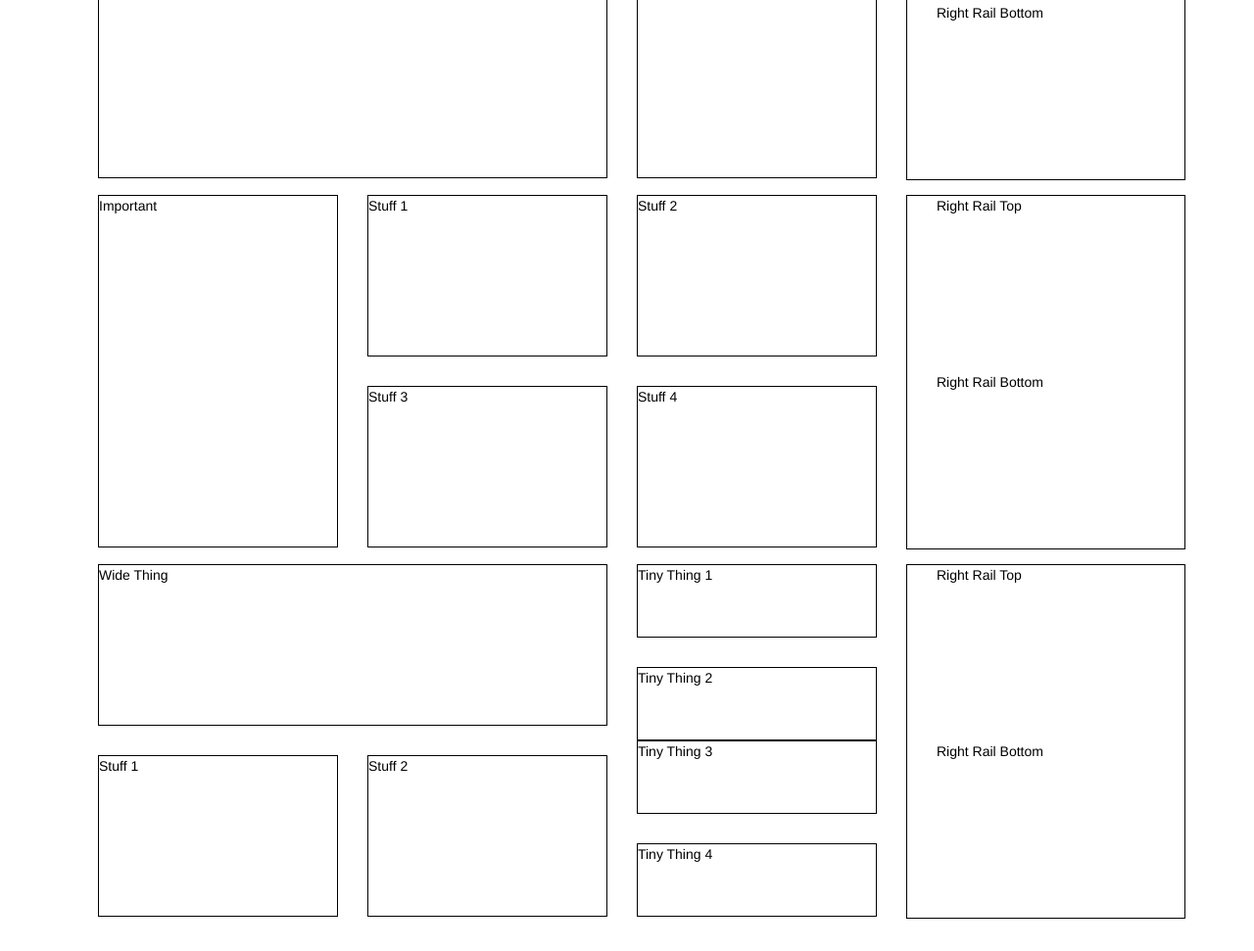
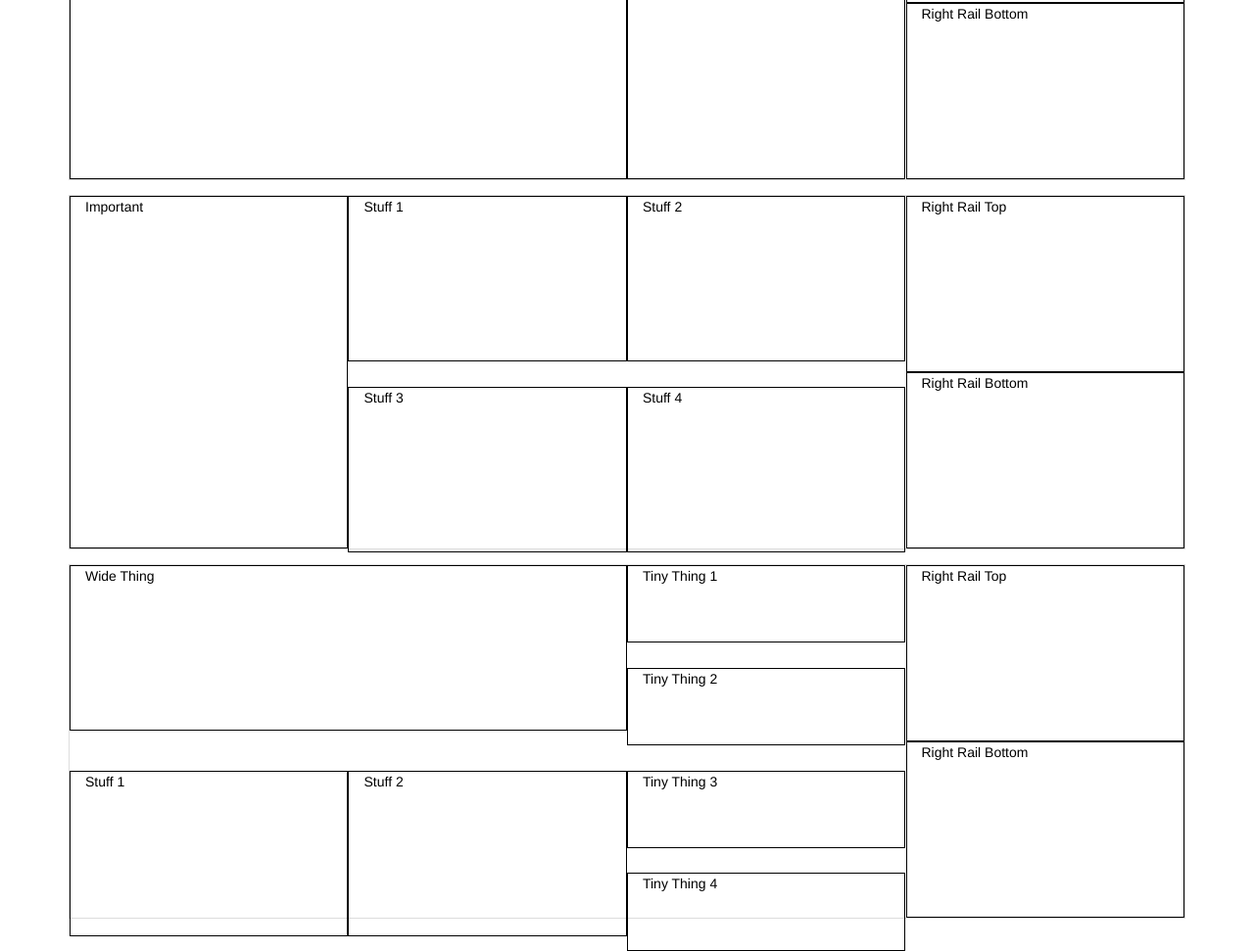
Before and after one commit to 4kategreen/box-fun, a website: page index.html in a window 1280 px wide. Shown: the part 193-1164 px from the top of the page at 98% size. Drawn offline with nearby package versions, Linux system fonts and the light colour scheme.

Commit message:
This is kinda stupid too, but another idea. Percentages. Jettisoned the extra divs in there for now, too. So no horizontal space here.

```diff
--- a/index.html
+++ b/index.html
@@ -9,8 +9,8 @@
     <div class="container">
       <div class="content-box">
         <div class="main-body">
-          <div class="widget two-by-two"><div>Importantest Feature</div></div>
-          <div class="widget one-by-two"><div>Important</div></div>
+          <div class="widget two-by-two">Importantest Feature</div>
+          <div class="widget one-by-two">Important</div>
         </div>
         <div class="right-rail">
           <div class="right-rail__box">Right Rail Top</div>
@@ -20,11 +20,11 @@
 
       <div class="content-box">
         <div class="main-body">
-          <div class="widget one-by-two"><div>Important</div></div>
-          <div class="widget one-by-one top"><div>Stuff 1</div></div>
-          <div class="widget one-by-one top"><div>Stuff 2</div></div>
-          <div class="widget one-by-one bottom"><div>Stuff 3</div></div>
-          <div class="widget one-by-one bottom"><div>Stuff 4</div></div>
+          <div class="widget one-by-two">Important</div>
+          <div class="widget one-by-one">Stuff 1</div>
+          <div class="widget one-by-one">Stuff 2</div>
+          <div class="widget one-by-one">Stuff 3</div>
+          <div class="widget one-by-one">Stuff 4</div>
         </div>
         <div class="right-rail">
           <div class="right-rail__box">Right Rail Top</div>
@@ -34,13 +34,13 @@
 
     <div class="content-box">
       <div class="main-body">
-        <div class="widget two-by-one top"><div>Wide Thing</div></div>
-        <div class="widget one-by-half top"><div>Tiny Thing 1</div></div>
-        <div class="widget one-by-half bottom"><div>Tiny Thing 2</div></div>
-        <div class="widget one-by-one bottom"><div>Stuff 1</div></div>
-        <div class="widget one-by-one bottom"><div>Stuff 2</div></div>
-        <div class="widget one-by-half top"><div>Tiny Thing 3</div></div>
-        <div class="widget one-by-half bottom"><div>Tiny Thing 4</div></div>
+        <div class="widget two-by-one">Wide Thing</div>
+        <div class="widget one-by-half">Tiny Thing 1</div>
+        <div class="widget one-by-half">Tiny Thing 2</div>
+        <div class="widget one-by-one">Stuff 1</div>
+        <div class="widget one-by-one">Stuff 2</div>
+        <div class="widget one-by-half">Tiny Thing 3</div>
+        <div class="widget one-by-half">Tiny Thing 4</div>
       </div>
       <div class="right-rail">
         <div class="right-rail__box">Right Rail Top</div>
--- a/styles/less/boxes.less
+++ b/styles/less/boxes.less
@@ -5,7 +5,8 @@
   Each row is .content-box
 */
 .content-box {
-  .make-row();
+  .make-row(0);
+  border: 1px solid #ddd;
   margin: (@grid-gutter-width / 2) 0;
 }
 
@@ -18,8 +19,9 @@
 */
 .main-body {
   .clearfix();
-  .make-md-column(9);
+  .make-md-column(9,0);
   color: black;
+  height: 360px;
 }
 /*
   .right-rail has more going on.
@@ -31,18 +33,23 @@
 */
 .right-rail {
   .clearfix();
-  border: 1px solid #000;
   color: black;
+  height: 180px;
 
   @media (min-width: @screen-md) {
-    .make-md-column(3);
+    .make-md-column(3,0);
+    height: 360px;
   }
 
   &__box {
     .make-sm-column(6);
     .make-md-column(12);
-    .single;
-    .top;
+    border: 1px solid #000;
+    height: 100%;
+
+    @media (min-width: @screen-md) {
+      height: 50%;
+    }
   }
 }
 
@@ -56,47 +63,37 @@
   2 x 1: wide
   1 x.5: small and wide
 */
-.widget>div {
+.widget {
   border: 1px solid #000;
 }
 .two-by-two {
   .make-sm-column(8);
+  .double;
   color: black;
-  &>div {
-    .double;
-  }
 }
 
 .one-by-two {
   .make-sm-column(4);
+  .double;
   color: black;
-  &>div {
-    .double;
-  }
 }
 
 .two-by-one {
   .make-sm-column(8);
+  .single;
   color: black;
-  &>div {
-    .single;
-  }
 }
 
 .one-by-one {
   .make-sm-column(4);
+  .single;
   color: black;
-  &>div {
-    .single;
-  }
 }
 
 .one-by-half {
   .make-sm-column(4);
+  .half;
   color: black;
-  &>div {
-    .half;
-  }
 }
 
 /*
@@ -106,18 +103,13 @@
   screen size, but not yet.
 */
 .half() {
-  height: 75px;
+  height: 22%;
+  margin-bottom: 3%;
 }
 .single() {
-  height: 165px;
+  height: 47%;
+  margin-bottom: 3%;
 }
 .double() {
-  height: 360px;
+  height: 100%;
 }
-
-.top {
-  margin-bottom: (@grid-gutter-width / 2);
-}
-.bottom {
-  margin-top: (@grid-gutter-width / 2);
-}
```
Also changed, not shown: styles/boxes.css.
